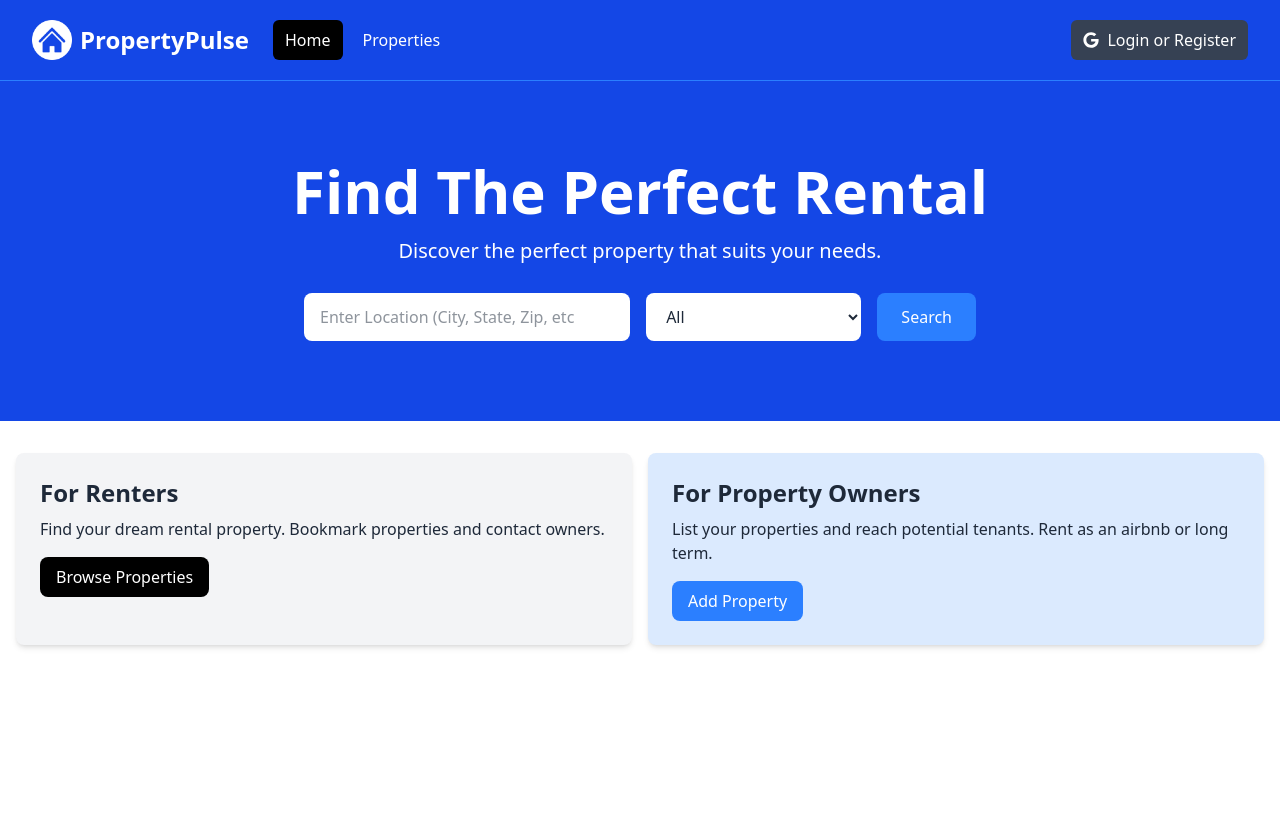
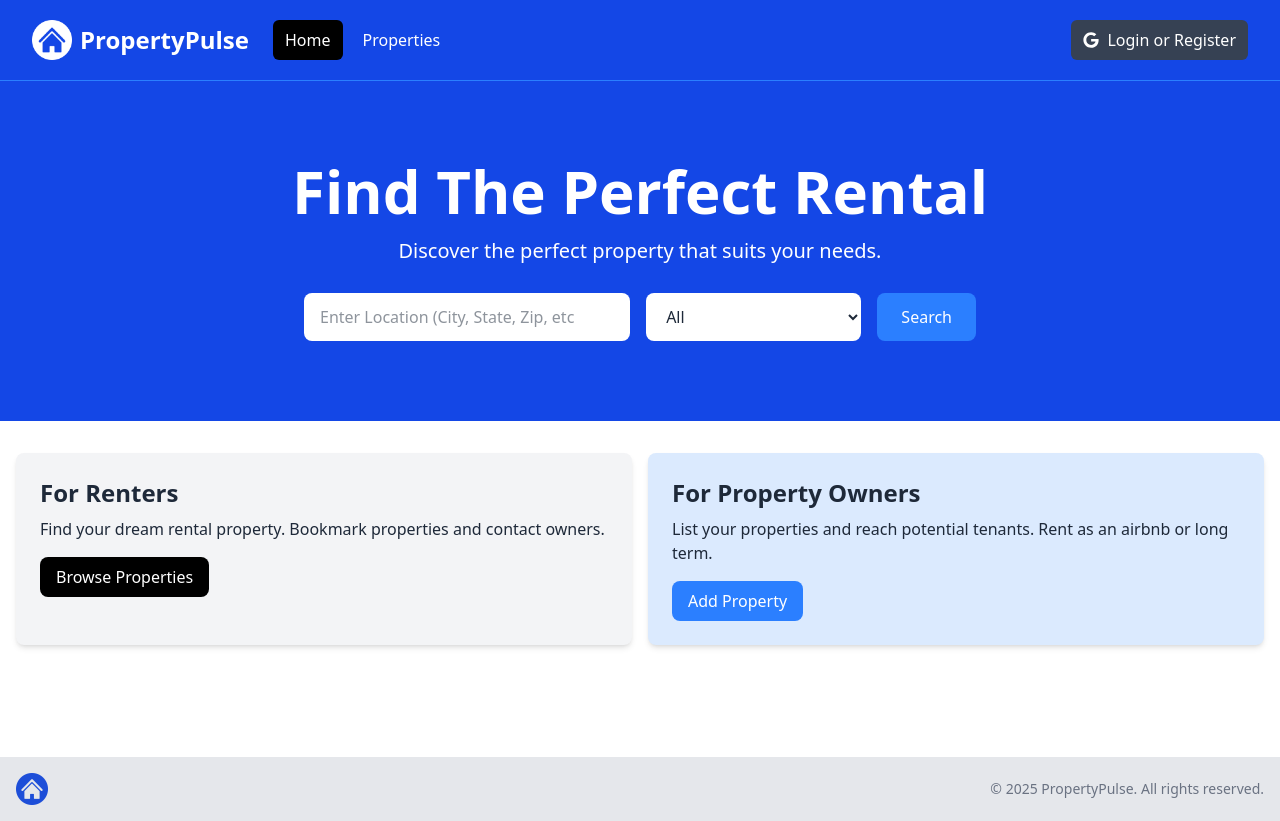
Before and after one commit to manan-upadhyay/property-pulse, a Next.js app: page / in a window 1280 px wide. Before the commit the page ends 800 px from the top, so only its background shows below. Built offline with nearby package versions, Linux system fonts and the light colour scheme.

Commit message:
Created the Footer component

```diff
--- a/app/layout.jsx
+++ b/app/layout.jsx
@@ -1,6 +1,7 @@
 import React from "react";
 import "@/assets/styles/globals.css";
 import Navbar from "@/components/Navbar";
+import Footer from "@/components/Footer";
 
 export const metadata = {
   title: "Property Pulse | Find The Perfect Rental",
@@ -14,6 +15,7 @@
       <body>
         <Navbar />
         <main>{children}</main>
+        <Footer />
       </body>
     </html>
   );
--- /dev/null
+++ b/components/Footer.jsx
@@ -0,0 +1,23 @@
+import React from "react";
+import logo from "@/assets/images/logo.png";
+import Image from "next/image";
+
+const Footer = () => {
+  const currentYear = new Date().getFullYear();
+  return (
+    <footer className="bg-gray-200 py-4 mt-24">
+      <div className="container mx-auto flex flex-col md:flex-row items-center justify-between px-4">
+        <div className="mb-4 md:mb-0">
+          <Image src={logo} alt="Logo" className="h-8 w-auto" />
+        </div>
+        <div>
+          <p className="text-sm text-gray-500 mt-2 md:mt-0">
+            &copy; {currentYear} PropertyPulse. All rights reserved.
+          </p>
+        </div>
+      </div>
+    </footer>
+  );
+};
+
+export default Footer;
```
